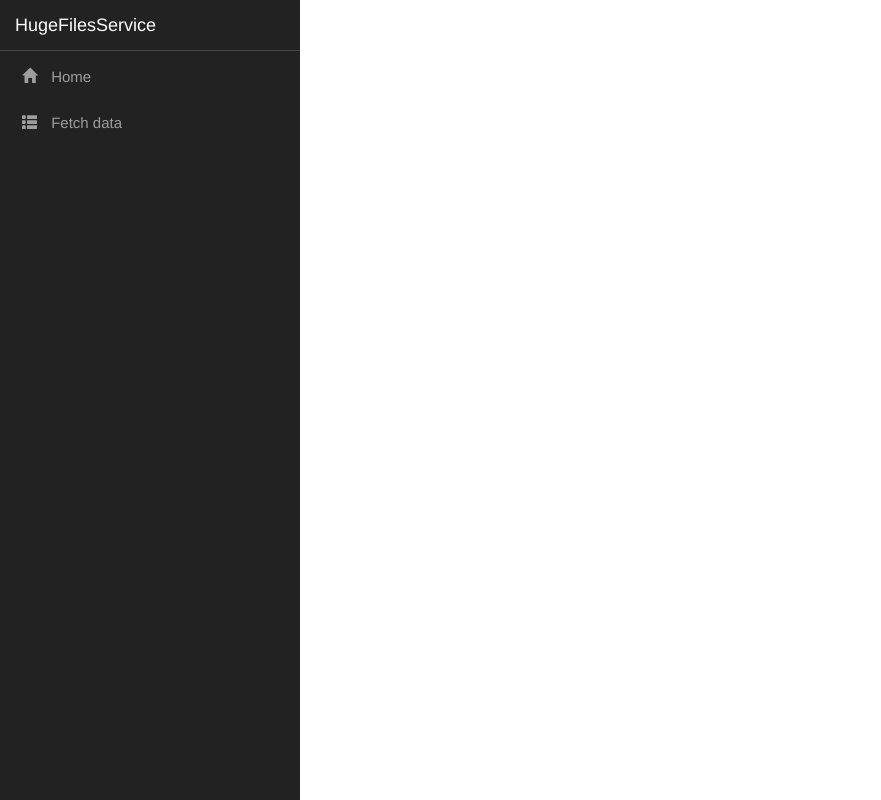
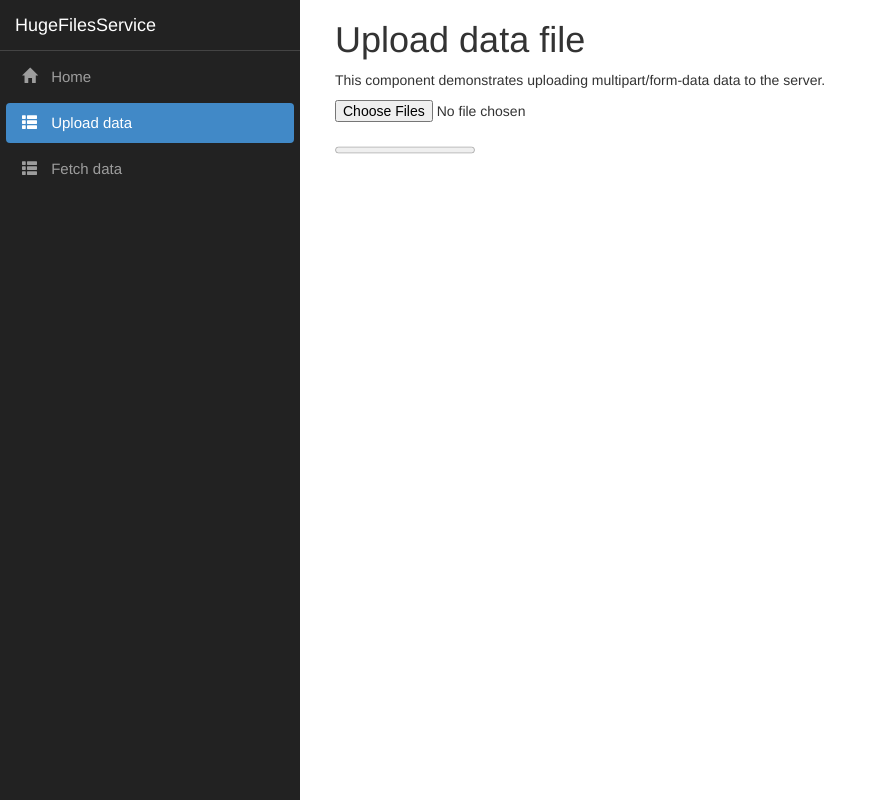
Before and after one commit to dubomire/HugeFilesService, an Angular app in the folder HugeFilesService/ClientApp/: page /upload-data in a window 1280 px wide. Before the commit this address led to /. Shown: the whole page, without its empty margins (0-881 px from the left). Built offline with nearby package versions, Linux system fonts and the light colour scheme.

Commit message:
Fixed navigation. Fixed API paths. Fixed titles.  Fixed app modules and added upload-dat component.

```diff
--- a/HugeFilesService/ClientApp/src/app/app.module.ts
+++ b/HugeFilesService/ClientApp/src/app/app.module.ts
@@ -8,13 +8,15 @@ import { AppComponent } from './app.component';
 import { NavMenuComponent } from './nav-menu/nav-menu.component';
 import { HomeComponent } from './home/home.component';
 import { FetchDataComponent } from './fetch-data/fetch-data.component';
+import { UploadDataComponent } from './upload-data/upload-data.component';
 
 @NgModule({
   declarations: [
     AppComponent,
     NavMenuComponent,
     HomeComponent,
-    FetchDataComponent
+    FetchDataComponent,
+    UploadDataComponent
   ],
   imports: [
     BrowserModule.withServerTransition({ appId: 'ng-cli-universal' }),
@@ -23,6 +25,7 @@ import { FetchDataComponent } from './fetch-data/fetch-data.component';
     RouterModule.forRoot([
       { path: '', component: HomeComponent, pathMatch: 'full' },
       { path: 'fetch-data', component: FetchDataComponent },
+      { path: 'upload-data', component: UploadDataComponent }
     ])
   ],
   providers: [],
--- a/HugeFilesService/ClientApp/src/app/nav-menu/nav-menu.component.html
+++ b/HugeFilesService/ClientApp/src/app/nav-menu/nav-menu.component.html
@@ -18,6 +18,11 @@
                     </a>
                 </li>
                 <li [routerLinkActive]='["link-active"]'>
+                  <a [routerLink]='["/upload-data"]' (click)='collapse()'>
+                      <span class='glyphicon glyphicon-th-list'></span> Upload data
+                  </a>
+                </li>
+                <li [routerLinkActive]='["link-active"]'>
                     <a [routerLink]='["/fetch-data"]' (click)='collapse()'>
                         <span class='glyphicon glyphicon-th-list'></span> Fetch data
                     </a>
--- a/HugeFilesService/ClientApp/src/app/upload-data/upload-data.component.html
+++ b/HugeFilesService/ClientApp/src/app/upload-data/upload-data.component.html
@@ -1,4 +1,4 @@
-<h1>Weather forecast</h1>
+<h1>Upload data file</h1>
 
 <p>This component demonstrates uploading multipart/form-data data to the server.</p>
 
--- a/HugeFilesService/ClientApp/src/app/upload-data/upload-data.component.ts
+++ b/HugeFilesService/ClientApp/src/app/upload-data/upload-data.component.ts
@@ -22,7 +22,7 @@ export class UploadDataComponent {
       formData.append(file.name, file);
     }
 
-    const uploadReq = new HttpRequest('POST', `api/UploadData`, formData, {
+    const uploadReq = new HttpRequest('POST', `api/UploadData/UploadPhysical`, formData, {
       reportProgress: true,
     });
 
```
